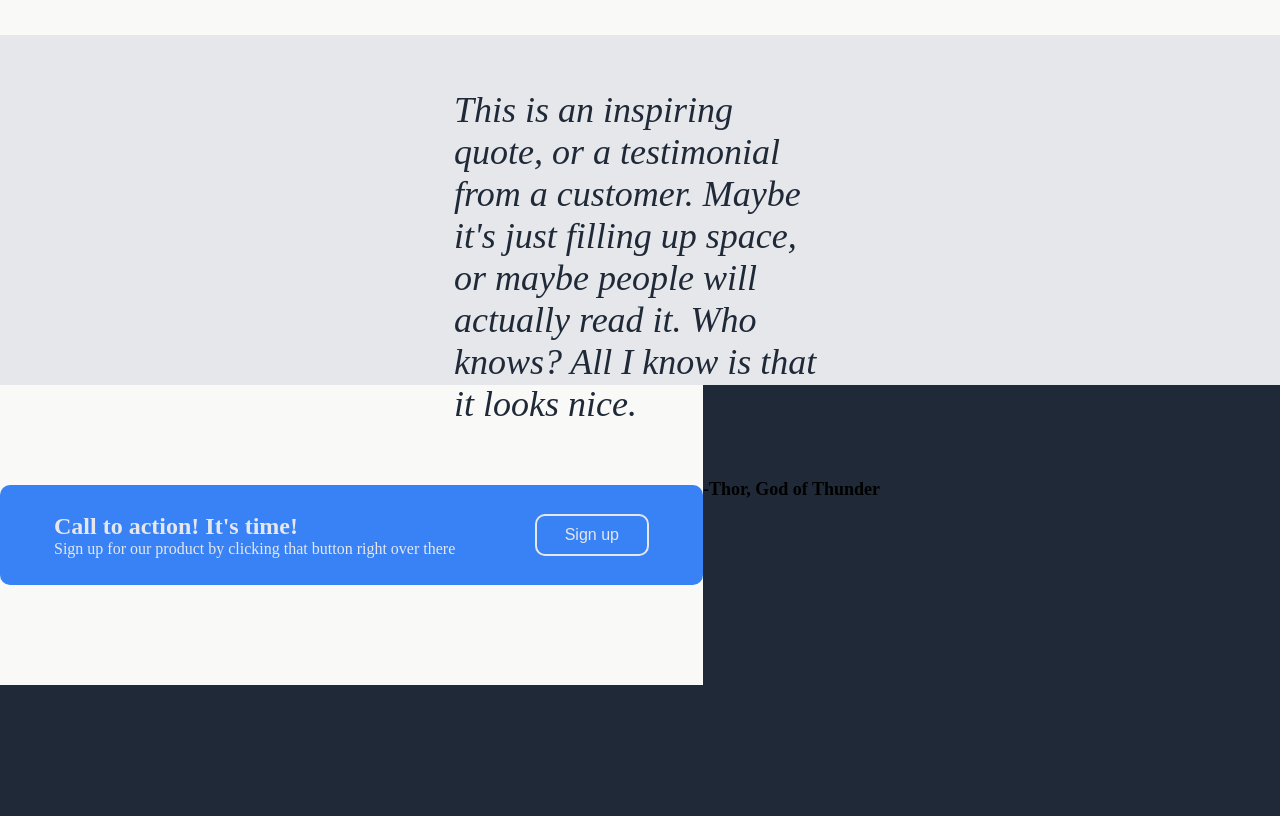
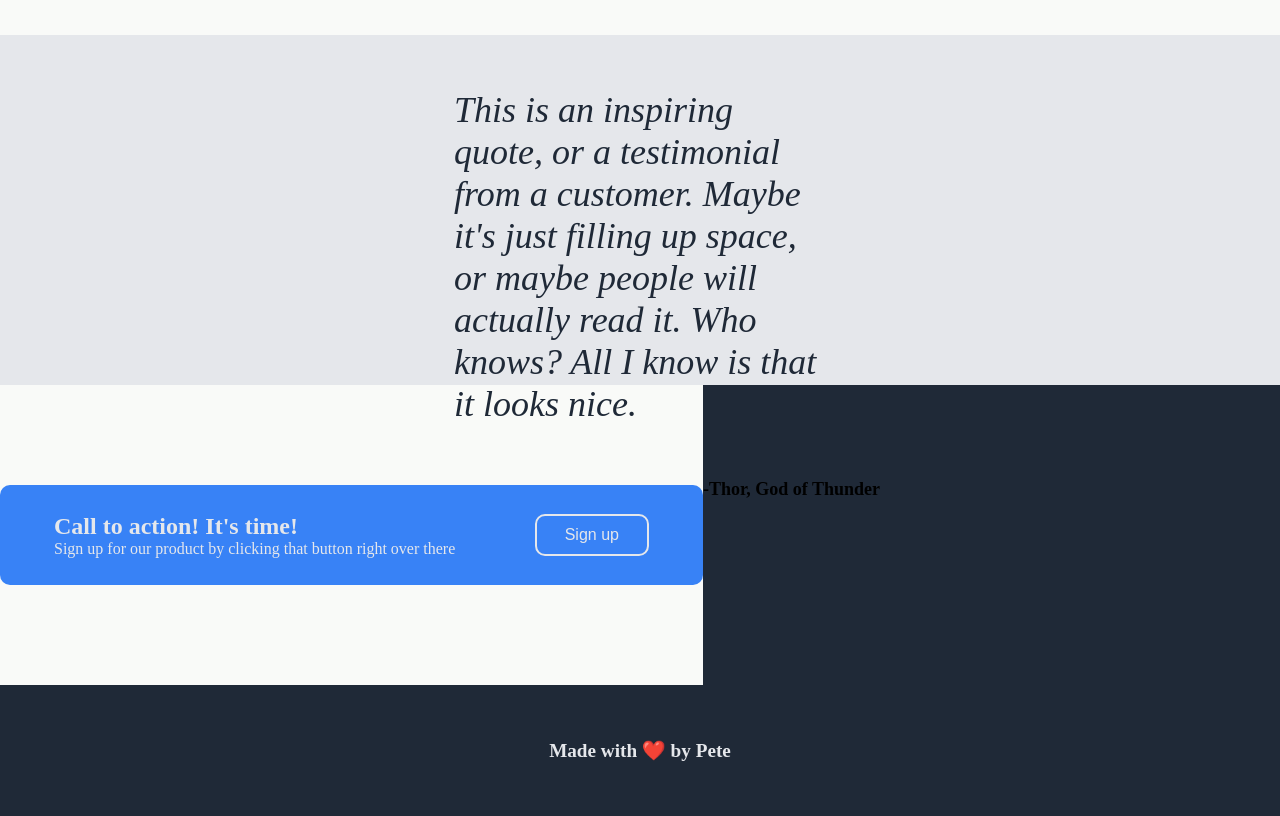
Before and after one commit to pmugasa/landing-page, a plain HTML site: page index.html in a window 1280 px wide. Shown: the part 847-1663 px from the top of the page. Before the commit the page ends 1532 px from the top, so only its background shows below. Drawn offline with Linux system fonts and the light colour scheme.

Commit message:
Added the footer

```diff
--- a/index.html
+++ b/index.html
@@ -106,5 +106,11 @@
       </div>
     </section>
     <!--END OF CTA-->
+
+    <!--FOOTER-->
+    <footer>
+        Made with ❤️ by Pete
+    </footer>
+    <!--END OF FOOTER-->
   </body>
 </html>
--- a/styles.css
+++ b/styles.css
@@ -159,3 +159,12 @@ h3 {
   border-radius: 10px;
   color: #e5e7eb;
 }
+
+footer{
+
+    font-size: larger;
+    font-weight: bold;
+    color: #e5e7eb;
+    text-align: center;
+    padding: 54px;
+}
```
